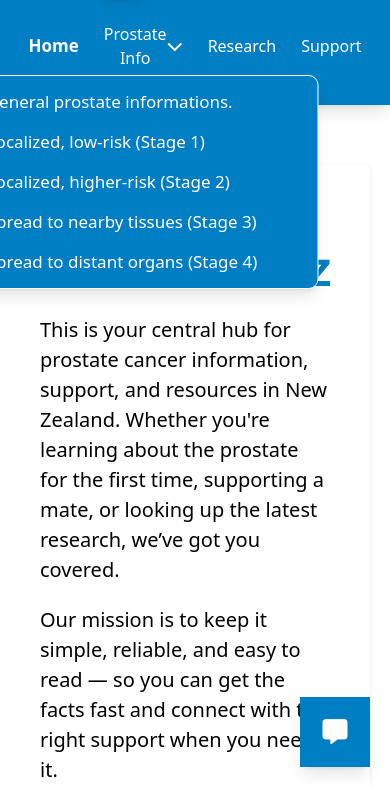
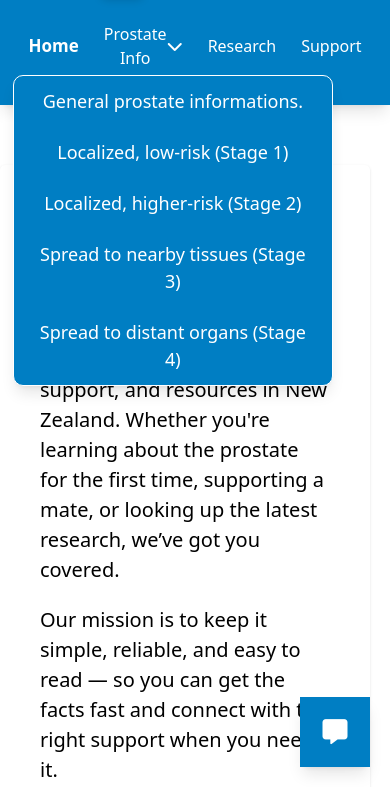
Before and after one commit to Soulstrikes/menshealthnz, a website: page index.html in a window 390 px wide. Both pictures are taken after a click on the button "Prostate Info". Shown: the part 57-844 px from the top of the page. Drawn offline with nearby package versions, Linux system fonts and the light colour scheme.

Commit message:
mobile dropdown sizing

```diff
--- a/style/style.css
+++ b/style/style.css
@@ -773,34 +773,23 @@ footer {
   }
 
   #infoDropdown {
-    position: absolute;
-    top: 100%;
-    left: 0;
+    position: absolute !important;
+    left: 80% !important;
+    transform: translateX(-50%) !important;
 
-    /* Fluid and safe width */
-    width: 90vw !important;       /* 90% of screen width */
-    max-width: 20rem !important;  /* cap at ~320px */
-    min-width: 14rem !important;  /* keep it readable */
+    width: 60vw !important;         /* responsive width using viewport units */
+    max-width: 22rem !important;    /* safe max size on small devices */
+    min-width: 16rem !important;    /* maintain readable layout */
 
-    padding: 0.3rem 0 !important;
-
-    /* Prevent cutoff */
-    overflow-wrap: break-word;
-    word-break: break-word;
-
-    /* Slight shift right without breaking layout */
-    transform: translateX(-0.7rem);
+    text-align: center !important;
+    white-space: normal !important;
+    box-sizing: border-box !important;
+    z-index: 9999 !important;
   }
 
   #infoDropdown a {
-    font-size: 0.85rem !important;
-    padding: 0.45rem 0.9rem !important;
-    white-space: normal !important;
-    line-height: 1.3;
-  }
-
-  #infoDropdown li {
-    border-width: 0 !important;
+    padding: 0.6rem 1rem !important;
+    font-size: 0.9rem !important;
   }
 
   /* Header padding */
```
